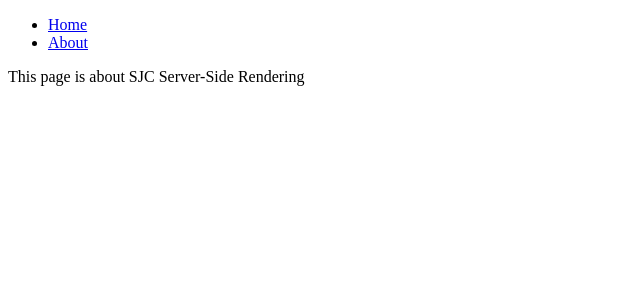
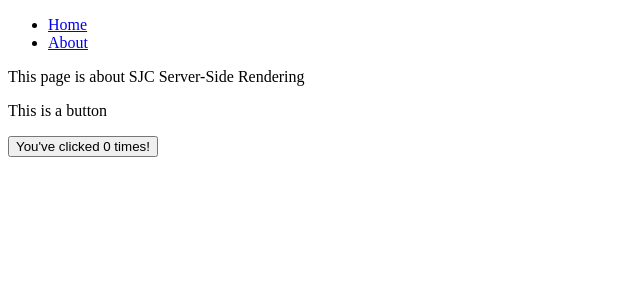
Before and after one commit to cli53/React-CSR-SSR-Application, a React app: page /about in a window 1280 px wide. Shown: the top 300 px of the page, without its empty margins (0-640 px from the left). Built offline with nearby package versions, Linux system fonts and the light colour scheme; the HTML template or start-up script is replaced by a standard one.

Commit message:
deleted client folder

```diff
--- a/package.json
+++ b/package.json
@@ -8,6 +8,7 @@
     "start-server-side": "webpack && babel-node server.js",
     "start-client": "webpack && node serverClient.js",
     "start-client-node": "node serverClient.js",
+    "start-SSR": "babel-node SSRserver.js",
     "webpack": "webpack -w --config webpack.config.js"
   },
   "keywords": [],
--- a/src/App.jsx
+++ b/src/App.jsx
@@ -20,8 +20,7 @@ class App extends Component {
           <Route exact path='/' render={() => <h1>Potatoes Potate</h1>} />
         </Switch>
         </div>
-
-  ]
+    ]
   }
 }
 
--- a/src/components/About.jsx
+++ b/src/components/About.jsx
@@ -1,8 +1,13 @@
 import React from 'react';
+import ErrorBoundary from './Error.jsx'
+import ButtonCounter from './ButtonCounter.jsx'
 
-const About = () => (
-  <p>This page is about SJC Server-Side Rendering</p>
-
-)
+const About = () => [
+  <p>This page is about SJC Server-Side Rendering</p>,
+  <p>This is a button</p>,
+  <ErrorBoundary>
+  <ButtonCounter/>
+  </ErrorBoundary>
+]
 
 export default About;
--- /dev/null
+++ b/src/components/Button.jsx
@@ -0,0 +1,5 @@
+import React from 'react';
+
+export default function Button({ onClick, text }) {
+  return <button onClick={onClick}>{text}</button>
+}
--- /dev/null
+++ b/src/components/ButtonCounter.jsx
@@ -0,0 +1,32 @@
+import React, { Component } from 'react';
+import Button from './Button.jsx';
+import ErrorBoundary from './Error.jsx';
+
+class ButtonCounter extends Component {
+  constructor(){
+    super()
+    this.state = {
+      clicks: 0,
+    }
+    this.handleClick = this.handleClick.bind(this);
+  }
+
+  handleClick() {
+    this.setState({
+      click: ++this.state.clicks,
+    })
+  };
+
+  render(){
+    return [
+      <ErrorBoundary>
+      <Button
+      onClick={this.handleClick}
+      text={`You've clicked ${this.state.clicks} times!`}
+      />
+      </ErrorBoundary>
+    ]
+  }
+};
+
+module.exports = ButtonCounter
--- a/src/components/Home.jsx
+++ b/src/components/Home.jsx
@@ -9,7 +9,8 @@ class Home extends Component {
     super()
     this.state ={
       box: '',
-      name: ''
+      name: '',
+      clicks: 0
     }
     this.handleChange = this.handleChange.bind(this);
     this.addName = this.addName.bind(this);
--- /dev/null
+++ b/userInput.json
@@ -0,0 +1,5 @@
+{
+  "static": "./dist",
+  "html": "./static/index.html",
+  "component": "./src/App.jsx"
+}
```
Also changed, not shown: SSRserver.js (added, +23 -0 lines), 1 other file (tests, documents, lock files or other folders).
